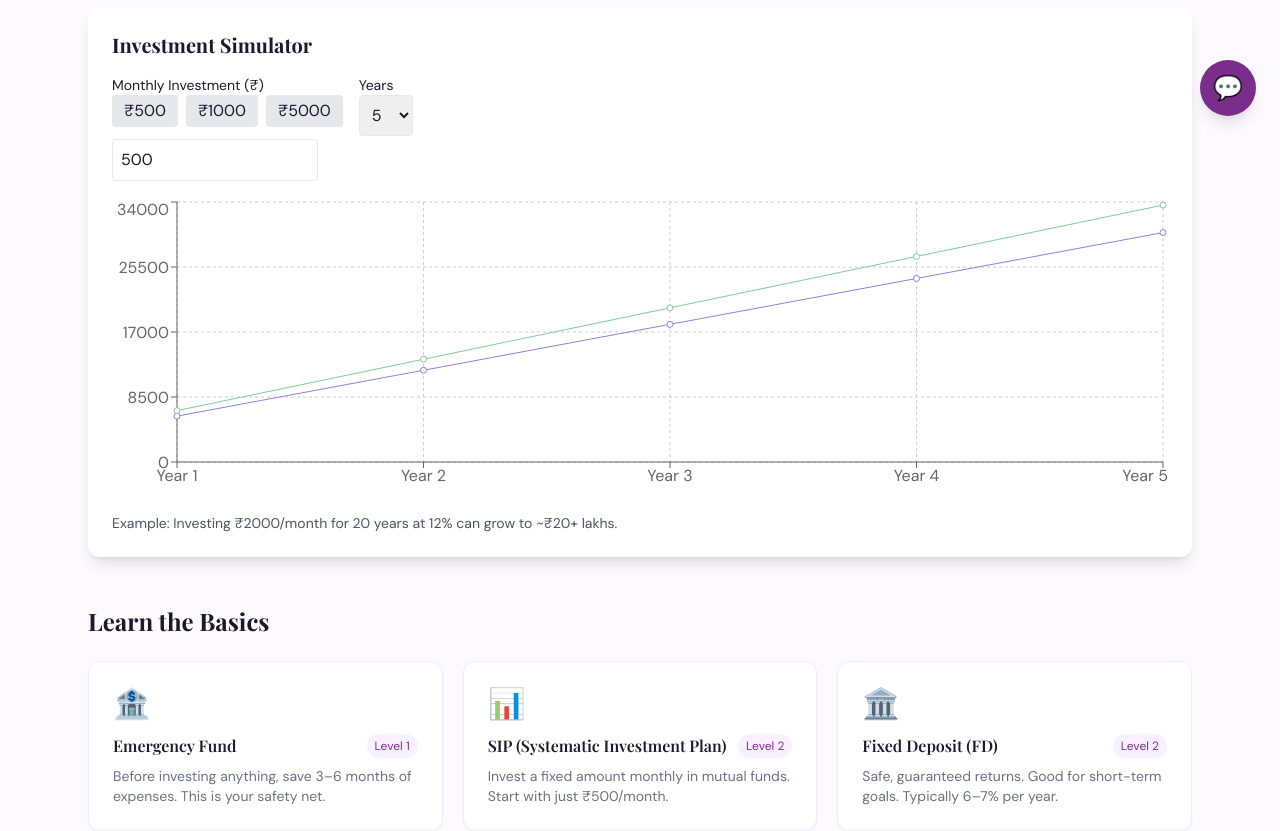
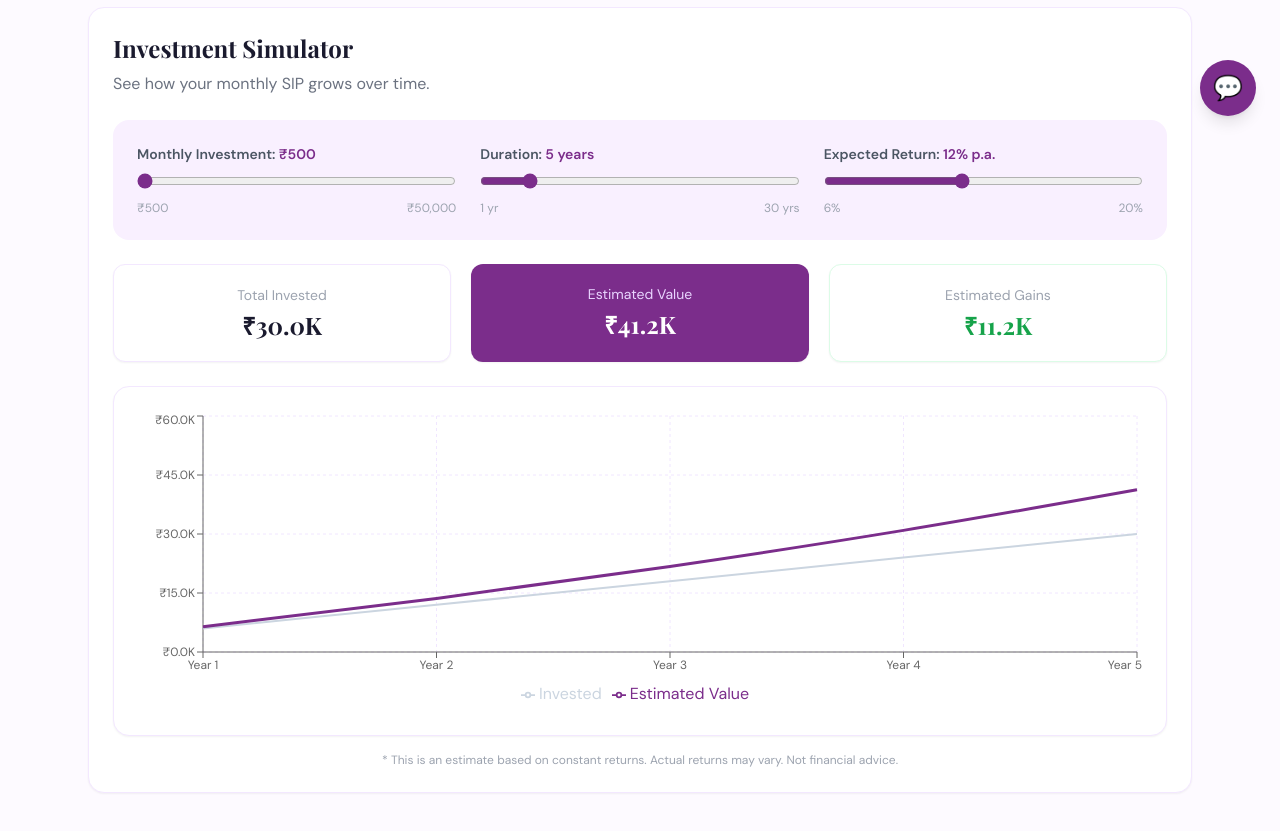
Before and after one commit to AtmikaNayak/Unnathi, a React (Vite) app in the folder herlaunch/: page /money-lab in a window 1280 px wide. Shown: the part 660-1491 px from the top of the page. Built offline with nearby package versions, Linux system fonts and the light colour scheme.

Commit message:
deduplicate

```diff
--- a/herlaunch/src/components/InvestmentSimulator.jsx
+++ b/herlaunch/src/components/InvestmentSimulator.jsx
@@ -1,4 +1,4 @@
-import { useState } from "react";
+import { useMemo, useState } from "react";
 import {
   LineChart,
   Line,
@@ -6,81 +6,144 @@ import {
   YAxis,
   Tooltip,
   CartesianGrid,
-  ResponsiveContainer
+  ResponsiveContainer,
+  Legend
 } from "recharts";
 
-export default function InvestmentSimulator() {
+export default function InvestmentSimulator({
+  showHeading = true,
+  showDescription = true,
+  showDisclaimer = true,
+  className = ""
+}) {
   const [monthly, setMonthly] = useState(500);
   const [years, setYears] = useState(5);
+  const [rate, setRate] = useState(12);
 
-  const generateData = () => {
-    let data = [];
-    let total = 0;
-
-    for (let i = 1; i <= years; i++) {
-      total += monthly * 12;
-      let estimated = total * 1.12; // simple 12% growth assumption
-
-      data.push({
-        year: `Year ${i}`,
-        invested: total,
-        value: Math.round(estimated)
+  const data = useMemo(() => {
+    const points = [];
+    for (let y = 1; y <= years; y++) {
+      const months = y * 12;
+      const r = rate / 100 / 12;
+      const invested = monthly * months;
+      const value = monthly * ((Math.pow(1 + r, months) - 1) / r) * (1 + r);
+      points.push({
+        year: `Year ${y}`,
+        Invested: Math.round(invested),
+        "Estimated Value": Math.round(value)
       });
     }
+    return points;
+  }, [monthly, years, rate]);
 
-    return data;
-  };
+  const finalValue = data[data.length - 1]?.["Estimated Value"] || 0;
+  const totalInvested = data[data.length - 1]?.Invested || 0;
+  const gains = finalValue - totalInvested;
 
-  const chartData = generateData();
+  const fmt = (n) => n >= 100000
+    ? `₹${(n / 100000).toFixed(1)}L`
+    : `₹${(n / 1000).toFixed(1)}K`;
 
   return (
-    <div className="bg-white shadow-lg p-6 rounded-xl">
-      <h2 className="text-xl font-bold mb-4">Investment Simulator</h2>
+    <section className={`bg-white border border-purple-100 rounded-2xl p-6 shadow-sm ${className}`}>
+      {showHeading && (
+        <h2 className="font-display text-2xl font-bold text-dark mb-2">Investment Simulator</h2>
+      )}
+      {showDescription && (
+        <p className="text-gray-500 mb-6">See how your monthly SIP grows over time.</p>
+      )}
 
-      <div className="flex gap-4 mb-4">
+      {/* Controls */}
+      <div className="bg-light rounded-2xl p-6 mb-6 grid md:grid-cols-3 gap-6">
         <div>
-          <label className="block text-sm">Monthly Investment (₹)</label>
-          <div className="flex gap-2 mb-3">
-            <button onClick={() => setMonthly(500)} className="px-3 py-1 bg-gray-200 rounded">₹500</button>
-            <button onClick={() => setMonthly(1000)} className="px-3 py-1 bg-gray-200 rounded">₹1000</button>
-            <button onClick={() => setMonthly(5000)} className="px-3 py-1 bg-gray-200 rounded">₹5000</button>
+          <label className="text-sm font-semibold text-gray-600 block mb-2">
+            Monthly Investment: <span className="text-primary">₹{monthly.toLocaleString()}</span>
+          </label>
+          <input
+            type="range"
+            min="500"
+            max="50000"
+            step="500"
+            value={monthly}
+            onChange={e => setMonthly(Number(e.target.value))}
+            className="w-full accent-primary"
+          />
+          <div className="flex justify-between text-xs text-gray-400 mt-1">
+            <span>₹500</span><span>₹50,000</span>
           </div>
+        </div>
+        <div>
+          <label className="text-sm font-semibold text-gray-600 block mb-2">
+            Duration: <span className="text-primary">{years} years</span>
+          </label>
           <input
-            type="number"
-            value={monthly}
-            onChange={(e) => setMonthly(Number(e.target.value))}
-            className="border p-2 rounded"
+            type="range"
+            min="1"
+            max="30"
+            step="1"
+            value={years}
+            onChange={e => setYears(Number(e.target.value))}
+            className="w-full accent-primary"
           />
+          <div className="flex justify-between text-xs text-gray-400 mt-1">
+            <span>1 yr</span><span>30 yrs</span>
+          </div>
         </div>
-
         <div>
-          <label className="block text-sm">Years</label>
-          <select
-            value={years}
-            onChange={(e) => setYears(Number(e.target.value))}
-            className="border p-2 rounded"
-          >
-            <option value={5}>5</option>
-            <option value={10}>10</option>
-            <option value={15}>15</option>
-          </select>
+          <label className="text-sm font-semibold text-gray-600 block mb-2">
+            Expected Return: <span className="text-primary">{rate}% p.a.</span>
+          </label>
+          <input
+            type="range"
+            min="6"
+            max="20"
+            step="1"
+            value={rate}
+            onChange={e => setRate(Number(e.target.value))}
+            className="w-full accent-primary"
+          />
+          <div className="flex justify-between text-xs text-gray-400 mt-1">
+            <span>6%</span><span>20%</span>
+          </div>
         </div>
       </div>
 
-      <ResponsiveContainer width="100%" height={300}>
-        <LineChart data={chartData}>
-          <CartesianGrid strokeDasharray="3 3" />
-          <XAxis dataKey="year" />
-          <YAxis />
-          <Tooltip />
-          <Line type="monotone" dataKey="invested" stroke="#8884d8" name="Invested" />
-          <Line type="monotone" dataKey="value" stroke="#82ca9d" name="Estimated Value" />
-        </LineChart>
-      </ResponsiveContainer>
+      {/* Summary Cards */}
+      <div className="grid grid-cols-3 gap-5 mb-6">
+        <div className="bg-white border border-purple-100 rounded-xl p-5 text-center shadow-sm">
+          <p className="text-sm text-gray-400 mb-1">Total Invested</p>
+          <p className="font-display text-2xl font-bold text-dark">{fmt(totalInvested)}</p>
+        </div>
+        <div className="bg-primary text-white rounded-xl p-5 text-center shadow-sm">
+          <p className="text-sm text-purple-200 mb-1">Estimated Value</p>
+          <p className="font-display text-2xl font-bold">{fmt(finalValue)}</p>
+        </div>
+        <div className="bg-white border border-green-100 rounded-xl p-5 text-center shadow-sm">
+          <p className="text-sm text-gray-400 mb-1">Estimated Gains</p>
+          <p className="font-display text-2xl font-bold text-green-600">{fmt(gains)}</p>
+        </div>
+      </div>
 
-      <p className="text-sm text-gray-600 mt-4">
-        Example: Investing ₹2000/month for 20 years at 12% can grow to ~₹20+ lakhs.
-      </p>
-    </div>
+      {/* Chart */}
+      <div className="bg-white border border-purple-100 rounded-2xl p-6 shadow-sm">
+        <ResponsiveContainer width="100%" height={300}>
+          <LineChart data={data}>
+            <CartesianGrid strokeDasharray="3 3" stroke="#f0e6ff" />
+            <XAxis dataKey="year" tick={{ fontSize: 12 }} />
+            <YAxis tickFormatter={fmt} tick={{ fontSize: 12 }} />
+            <Tooltip formatter={(v) => fmt(v)} />
+            <Legend />
+            <Line type="monotone" dataKey="Invested" stroke="#CBD5E0" strokeWidth={2} dot={false} />
+            <Line type="monotone" dataKey="Estimated Value" stroke="#7B2D8B" strokeWidth={3} dot={false} />
+          </LineChart>
+        </ResponsiveContainer>
+      </div>
+
+      {showDisclaimer && (
+        <p className="text-xs text-gray-400 mt-4 text-center">
+          * This is an estimate based on constant returns. Actual returns may vary. Not financial advice.
+        </p>
+      )}
+    </section>
   );
 }
--- a/herlaunch/src/pages/Simulator.jsx
+++ b/herlaunch/src/pages/Simulator.jsx
@@ -1,113 +1,13 @@
 // P2's FILE
-import { useState, useMemo } from 'react'
-import { LineChart, Line, XAxis, YAxis, CartesianGrid, Tooltip, ResponsiveContainer, Legend } from 'recharts'
+import InvestmentSimulator from '../components/InvestmentSimulator'
 
 export default function Simulator() {
-  const [monthly, setMonthly] = useState(500)
-  const [years, setYears] = useState(5)
-  const [rate, setRate] = useState(12)
-
-  const data = useMemo(() => {
-    const points = []
-    for (let y = 1; y <= years; y++) {
-      const months = y * 12
-      // SIP formula: M * [(1 + r)^n - 1] / r * (1 + r)
-      const r = rate / 100 / 12
-      const invested = monthly * months
-      const value = monthly * ((Math.pow(1 + r, months) - 1) / r) * (1 + r)
-      points.push({
-        year: `Year ${y}`,
-        Invested: Math.round(invested),
-        'Estimated Value': Math.round(value),
-      })
-    }
-    return points
-  }, [monthly, years, rate])
-
-  const finalValue = data[data.length - 1]?.['Estimated Value'] || 0
-  const totalInvested = data[data.length - 1]?.Invested || 0
-  const gains = finalValue - totalInvested
-
-  const fmt = (n) => n >= 100000
-    ? `₹${(n / 100000).toFixed(1)}L`
-    : `₹${(n / 1000).toFixed(1)}K`
-
   return (
     <main className="max-w-5xl mx-auto px-6 py-12">
       <h1 className="font-display text-4xl font-bold text-dark mb-2">Investment Simulator 📊</h1>
       <p className="text-gray-500 mb-10">See how your monthly SIP grows over time.</p>
 
-      {/* Controls */}
-      <div className="bg-light rounded-2xl p-8 mb-8 grid md:grid-cols-3 gap-8">
-        <div>
-          <label className="text-sm font-semibold text-gray-600 block mb-2">
-            Monthly Investment: <span className="text-primary">₹{monthly.toLocaleString()}</span>
-          </label>
-          <input type="range" min="500" max="50000" step="500" value={monthly}
-            onChange={e => setMonthly(Number(e.target.value))}
-            className="w-full accent-primary" />
-          <div className="flex justify-between text-xs text-gray-400 mt-1">
-            <span>₹500</span><span>₹50,000</span>
-          </div>
-        </div>
-        <div>
-          <label className="text-sm font-semibold text-gray-600 block mb-2">
-            Duration: <span className="text-primary">{years} years</span>
-          </label>
-          <input type="range" min="1" max="30" step="1" value={years}
-            onChange={e => setYears(Number(e.target.value))}
-            className="w-full accent-primary" />
-          <div className="flex justify-between text-xs text-gray-400 mt-1">
-            <span>1 yr</span><span>30 yrs</span>
-          </div>
-        </div>
-        <div>
-          <label className="text-sm font-semibold text-gray-600 block mb-2">
-            Expected Return: <span className="text-primary">{rate}% p.a.</span>
-          </label>
-          <input type="range" min="6" max="20" step="1" value={rate}
-            onChange={e => setRate(Number(e.target.value))}
-            className="w-full accent-primary" />
-          <div className="flex justify-between text-xs text-gray-400 mt-1">
-            <span>6%</span><span>20%</span>
-          </div>
-        </div>
-      </div>
-
-      {/* Summary Cards */}
-      <div className="grid grid-cols-3 gap-5 mb-8">
-        <div className="bg-white border border-purple-100 rounded-xl p-5 text-center shadow-sm">
-          <p className="text-sm text-gray-400 mb-1">Total Invested</p>
-          <p className="font-display text-2xl font-bold text-dark">{fmt(totalInvested)}</p>
-        </div>
-        <div className="bg-primary text-white rounded-xl p-5 text-center shadow-sm">
-          <p className="text-sm text-purple-200 mb-1">Estimated Value</p>
-          <p className="font-display text-2xl font-bold">{fmt(finalValue)}</p>
-        </div>
-        <div className="bg-white border border-green-100 rounded-xl p-5 text-center shadow-sm">
-          <p className="text-sm text-gray-400 mb-1">Estimated Gains</p>
-          <p className="font-display text-2xl font-bold text-green-600">{fmt(gains)}</p>
-        </div>
-      </div>
-
-      {/* Chart */}
-      <div className="bg-white border border-purple-100 rounded-2xl p-6 shadow-sm">
-        <ResponsiveContainer width="100%" height={300}>
-          <LineChart data={data}>
-            <CartesianGrid strokeDasharray="3 3" stroke="#f0e6ff" />
-            <XAxis dataKey="year" tick={{ fontSize: 12 }} />
-            <YAxis tickFormatter={fmt} tick={{ fontSize: 12 }} />
-            <Tooltip formatter={(v) => fmt(v)} />
-            <Legend />
-            <Line type="monotone" dataKey="Invested" stroke="#CBD5E0" strokeWidth={2} dot={false} />
-            <Line type="monotone" dataKey="Estimated Value" stroke="#7B2D8B" strokeWidth={3} dot={false} />
-          </LineChart>
-        </ResponsiveContainer>
-      </div>
-
-      <p className="text-xs text-gray-400 mt-4 text-center">
-        * This is an estimate based on constant returns. Actual returns may vary. Not financial advice.
-      </p>
+      <InvestmentSimulator showHeading={false} showDescription={false} showDisclaimer={true} />
     </main>
   )
 }
```
